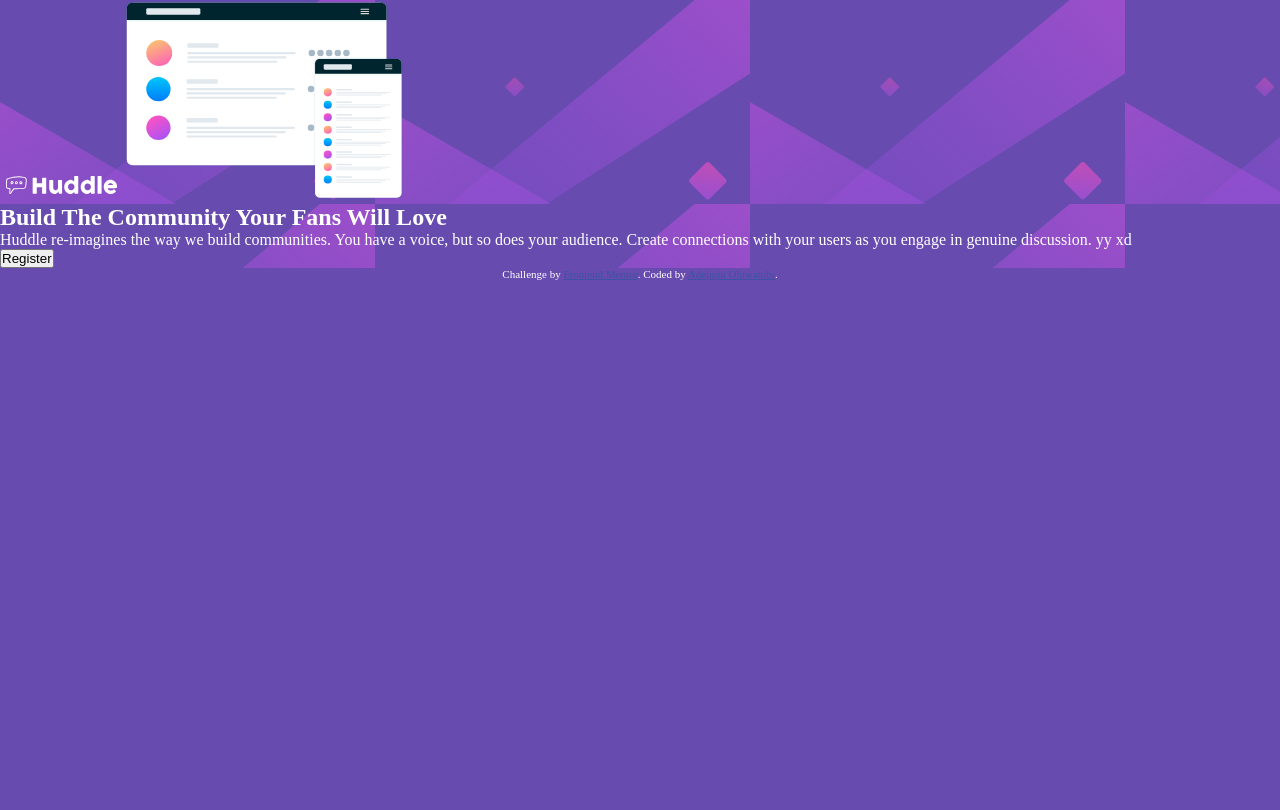
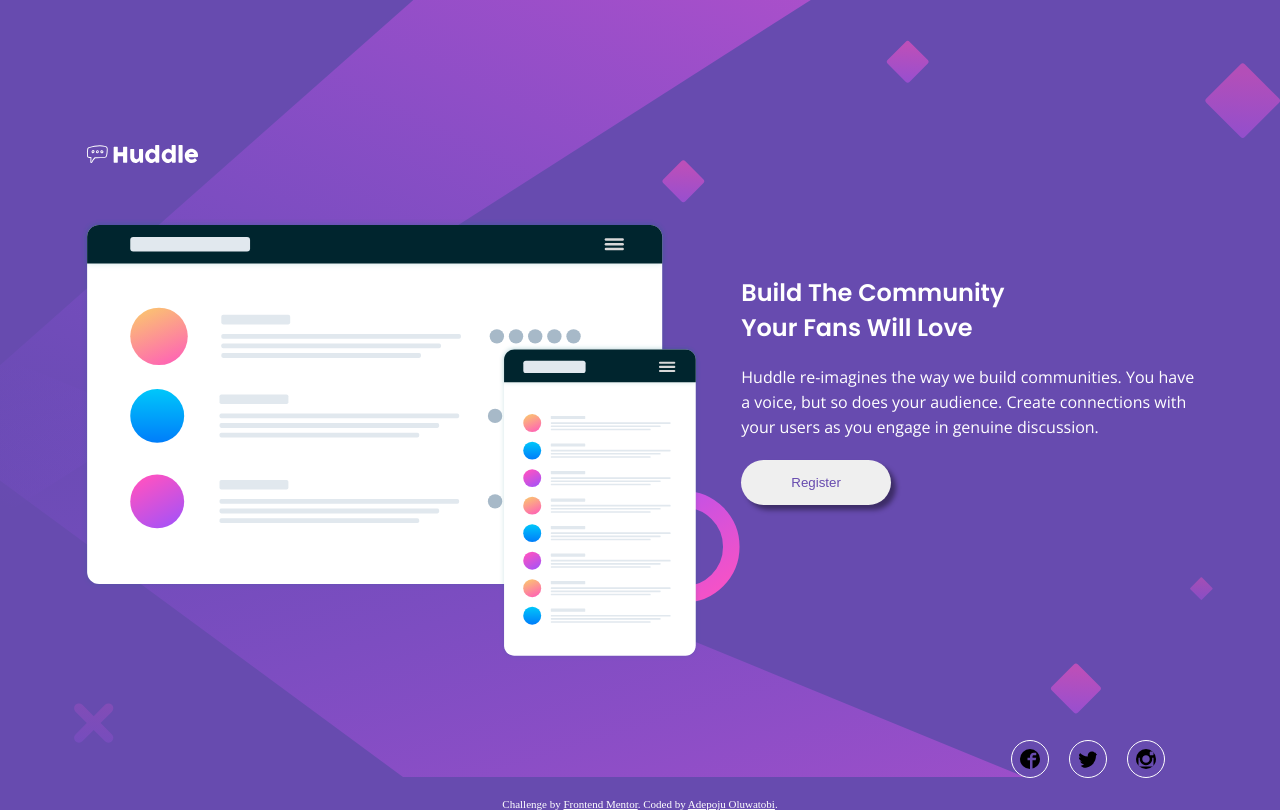
Before and after one commit to adepoju-oluwatobi/huddle_landing_page, a plain HTML site: page index.html in a window 1280 px wide. Drawn offline with nearby package versions, Linux system fonts and the light colour scheme.

Commit message:
finished

```diff
--- a/index.html
+++ b/index.html
@@ -6,16 +6,23 @@
 
   <link rel="icon" type="image/png" sizes="32x32" href="./images/favicon-32x32.png">
   <link rel="stylesheet" href="style.css">
+  <link rel="preconnect" href="https://fonts.googleapis.com">
+<link rel="preconnect" href="https://fonts.gstatic.com" crossorigin>
+<link href="https://fonts.googleapis.com/css2?family=Poppins:wght@400;600&display=swap" rel="stylesheet">
+<link rel="preconnect" href="https://fonts.googleapis.com">
+<link rel="preconnect" href="https://fonts.gstatic.com" crossorigin>
+<link href="https://fonts.googleapis.com/css2?family=Open+Sans&display=swap" rel="stylesheet">
 
   <title>Frontend Mentor | Huddle landing page with single introductory section</title>
 
   <!-- Feel free to remove these styles or customise in your own stylesheet 👍 -->
   <style>
     .attribution { font-size: 11px; text-align: center; }
-    .attribution a { color: hsl(228, 45%, 44%); }
+    .attribution a { color: white; }
   </style>
 </head>
 <body>
+    <div class="container">
       <div class="top-section">
         <img class="logo" src="./images/logo.svg" alt="">
         <img class="illustration" src="./images/illustration-mockups.svg" alt="">
@@ -24,11 +31,16 @@
         <h2>Build The Community Your Fans Will Love</h2>
       <p>
         Huddle re-imagines the way we build communities. You have a voice, but so does your audience.
-  Create connections with your users as you engage in genuine discussion. yy xd
+      Create connections with your users as you engage in genuine discussion.
       </p>
       <button>Register</button>
       </div>
-
+    </div>
+    <div class="socials">
+      <img src="./images/402-facebook2.svg" alt="">
+      <img src="./images/407-twitter.svg" alt="">
+      <img src="./images/403-instagram.svg" alt="">
+    </div>
     <footer>
       <p class="attribution">
         Challenge by <a href="https://www.frontendmentor.io?ref=challenge" target="_blank">Frontend Mentor</a>.
--- a/style.css
+++ b/style.css
@@ -8,15 +8,114 @@ body{
     color: white;
     /* background: url('./images/bg-mobile.svg'); */
 }
+.container{
+    background: url('./images/bg-mobile.svg');
+    background-repeat: no-repeat;
+    background-size: contain;
+}
 .illustration{
-    width: 280px;
+    width: 320px;
 }
 .logo{
     width: 120px;
     text-align: left;
 }
-div{
-    width: 100%;
+.top-section{
+    display: flex;
+    flex-direction: column;
+    gap: 50px;
+    padding: 30px;
+}
+.bottom-section{
+    padding: 30px;
+    text-align: center;
+}
+.bottom-section h2{
+    font-family: 'Poppins', sans-serif;
+    padding-bottom: 20px;
+}
+.bottom-section p{
+    font-family: 'Open Sans', sans-serif;
+    width: 33ch;
+    font-size: 17px;
+    line-height: 25px;
+}
+.bottom-section button{
+    padding: 15px 80px;
+    border: none;
+    border-radius: 30px;
+    margin: 20px 0;
+    color: hsl(257, 40%, 49%);
+    box-shadow: 5px 5px 5px rgba(0, 0, 0, 0.412);
+}
+.bottom-section button:hover{
+    background:hsl(300, 69%, 71%);
+    color: white;
+}
+.socials{
+    display: flex;
+    justify-content: center;
+    gap: 20px;
+    margin: 20px 0;
+}
+.socials img{
+    border: 1px solid white;
+    border-radius: 100%;
+    padding: 8px;
+    width: 20px;
+}
+.socials img:hover{
+    border: 1px solid hsl(300, 69%, 71%);
+}
 
-    background: url('./images/bg-mobile.svg');
+@media (min-width: 768px){
+    .container{
+        background: url('./images/bg-desktop.svg');
+        background-repeat: no-repeat;
+        background-size: contain;
+        width: 100%;
+        height: 100vh;
+        display: flex;
+        justify-content: center;
+        align-items: center;
+    }
+    .illustration{
+        width: 620px;
+    }
+    .logo{
+        width: 120px;
+        text-align: left;
+    }
+    .top-section{
+        display: flex;
+        flex-direction: column;
+        gap: 50px;
+        padding: 20px;
+    }
+    .bottom-section{
+        padding: 20px;
+        text-align: left;
+        /* margin-top: -8%; */
+    }
+    .bottom-section h2{
+        font-family: 'Poppins', sans-serif;
+        padding-bottom: 20px;
+        width: 20ch;
+    }
+    .bottom-section p{
+        font-family: 'Open Sans', sans-serif;
+        width: 50ch;
+        font-size: 16px;
+        line-height: 25px;
+    }
+    .socials{
+        margin-top: -60px;
+        margin-left: 70%;
+    }
+    .bottom-section button{
+        padding: 15px 50px;
+    }
+    /* .socials{
+        padding-top: 30%;
+    } */
 }
```
Also changed, not shown: images/401-facebook.svg (added), images/402-facebook2.svg (added), images/403-instagram.svg (added), images/407-twitter.svg (added). Lines whose indentation alone changed are shown as unchanged.
